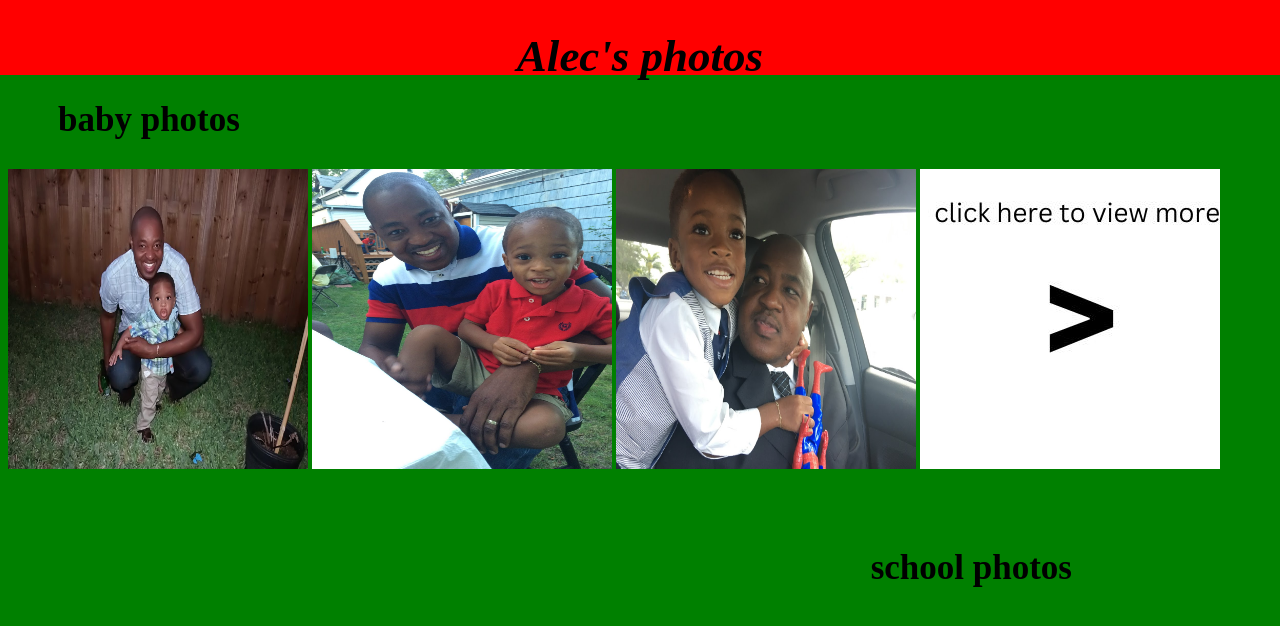
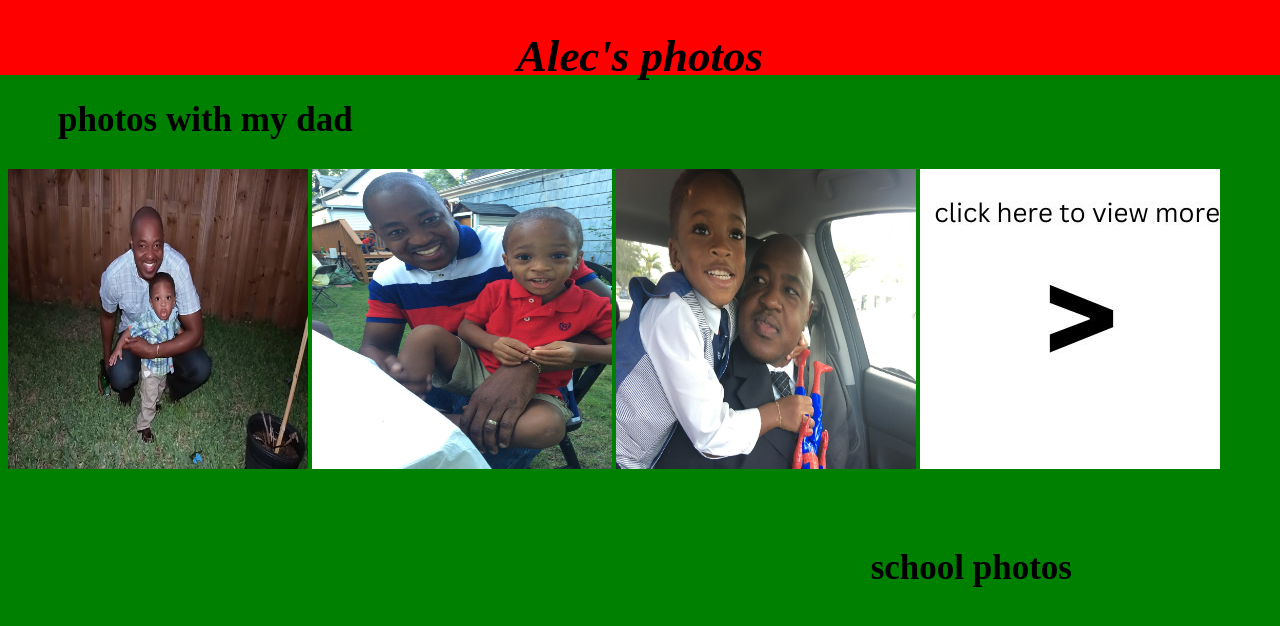
Before and after one commit to akecpookie/photos, a plain HTML site: page index.html in a window 1280 px wide. Drawn offline with Linux system fonts and the light colour scheme.

Commit message:
Update index.html

```diff
--- a/index.html
+++ b/index.html
@@ -8,7 +8,7 @@
 </head>
 <body>
   <div class="heading"><h1><em>Alec's photos</em></h1></div>
-  <h2 class="line" id="baby">baby photos</h2>
+  <h2 class="line" id="baby">photos with my dad</h2>
   <img src="bab.jpg.JPG">
   <img src="baby.jpg.JPG">
   <img src="spider.jpg.JPG">
```
